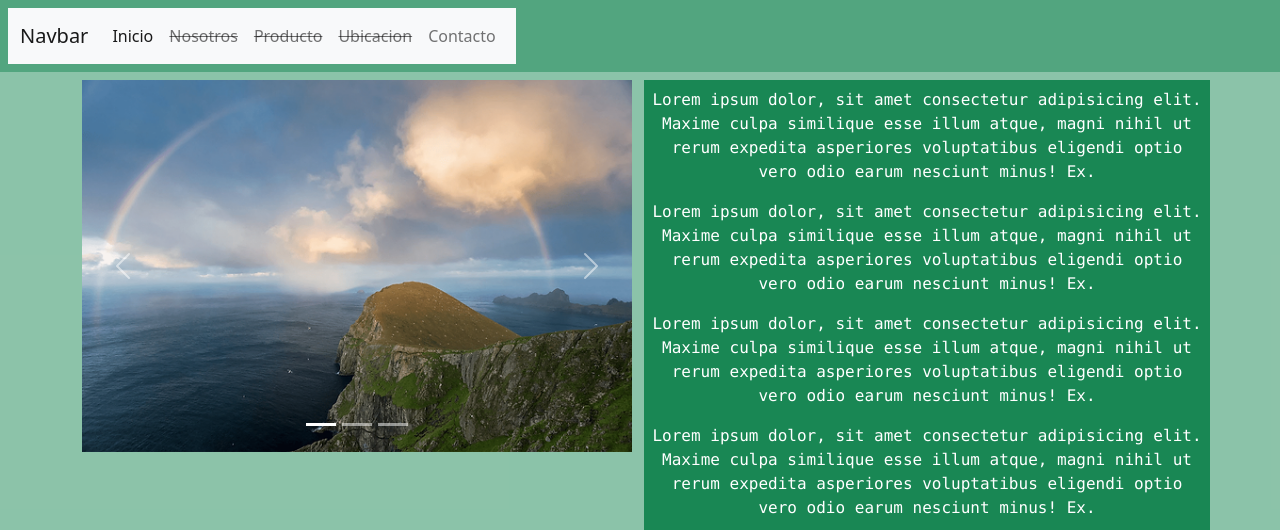
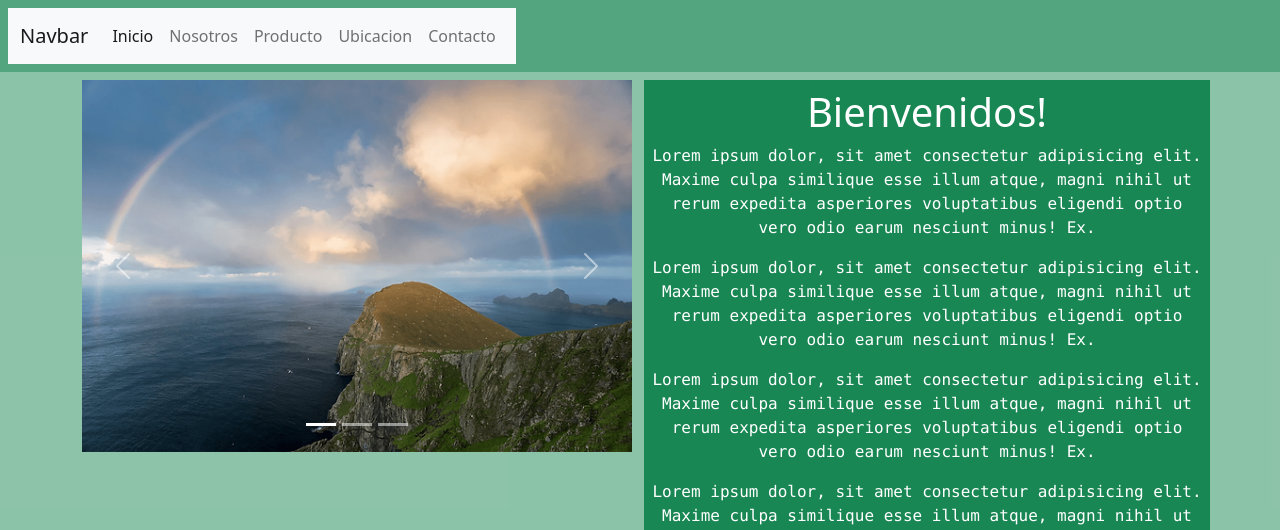
Before and after one commit to gabriellourido/ProyectoFinal-Lourido, a plain HTML site: page index.html in a window 1280 px wide. Shown: the top 530 px of the page. Drawn offline with nearby package versions, Linux system fonts and the light colour scheme.

```diff
--- a/index.html
+++ b/index.html
@@ -10,7 +10,7 @@
         integrity="sha384-gH2yIJqKdNHPEq0n4Mqa/HGKIhSkIHeL5AyhkYV8i59U5AR6csBvApHHNl/vI1Bx" crossorigin="anonymous">
     <!-- NUESTRO CSS -->
     <link rel="stylesheet" href="css/estilo.css">
-    <title>Desafio Bootstrap</title>
+    <title>Desafio BOOTSTRAP</title>
 </head>
 
 <body>
@@ -29,12 +29,12 @@
                                 <a class="nav-link active" aria-current="page" href="#">Inicio</a>
                             </li>
                             <li class="nav-item">
-                                <a class="nav-link text-decoration-line-through" href="#">Nosotros</a>
+                                <a class="nav-link" href="pages/nosotros.html">Nosotros</a>
                             </li>
                             <li class="nav-item ">
-                                <a class="nav-link text-decoration-line-through" href="#">Producto</a>
+                                <a class="nav-link" href="pages/producto.html">Producto</a>
                             <li class="nav-item">
-                                <a class="nav-link text-decoration-line-through" href="#">Ubicacion</a>
+                                <a class="nav-link" href="pages/ubicacion.html">Ubicacion</a>
                             </li>
                             <li class="nav-item">
                                 <a class="nav-link" href="pages/contacto.html">Contacto</a>
@@ -81,6 +81,9 @@
                         </div>
                     </div>
                     <div class="bg-success p-2 text-white col">
+                        <h1>Bienvenidos!
+
+                        </h1>
                         <p class="font-monospace">Lorem ipsum dolor, sit amet consectetur adipisicing elit. Maxime culpa similique esse illum atque, magni nihil ut rerum expedita asperiores voluptatibus eligendi optio vero odio earum nesciunt minus! Ex.</p>
                         <p class="font-monospace">Lorem ipsum dolor, sit amet consectetur adipisicing elit. Maxime culpa similique esse illum atque, magni nihil ut rerum expedita asperiores voluptatibus eligendi optio vero odio earum nesciunt minus! Ex.</p>
                         <p class="font-monospace">Lorem ipsum dolor, sit amet consectetur adipisicing elit. Maxime culpa similique esse illum atque, magni nihil ut rerum expedita asperiores voluptatibus eligendi optio vero odio earum nesciunt minus! Ex.</p>
```
